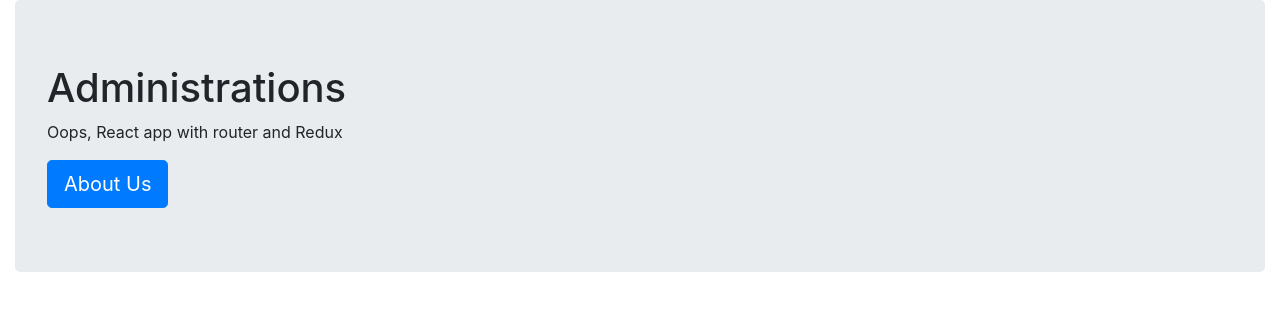
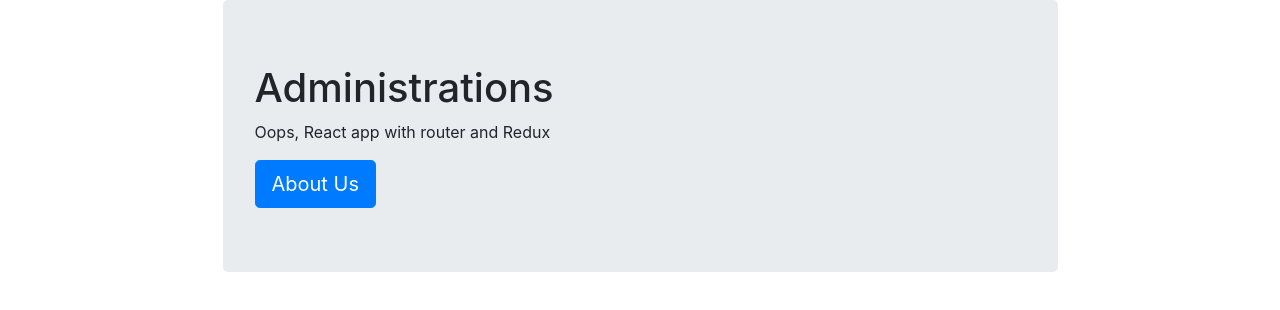
Before and after one commit to engr-hasanuzzaman/charbd, a React app: page / in a window 1280 px wide. Shown: the top 310 px of the page. Built offline with nearby package versions, Linux system fonts and the light colour scheme.

Commit message:
Add css file and move all the stylesheet on index.js file

```diff
--- /dev/null
+++ b/src/index.css
@@ -0,0 +1,8 @@
+#root {
+    max-width: 865px;
+    margin: 0 auto;
+}
+
+nav {
+    padding: 20px 0;
+}
--- a/src/index.js
+++ b/src/index.js
@@ -2,5 +2,7 @@
 import { render } from 'react-dom';
 import App from './components/App'
 import { BrowserRouter as Router } from 'react-router-dom';
+import 'bootstrap/dist/css/bootstrap.min.css'
+import './index.css';
 
 render( <Router><App/></Router>, document.getElementById('root'));
```
